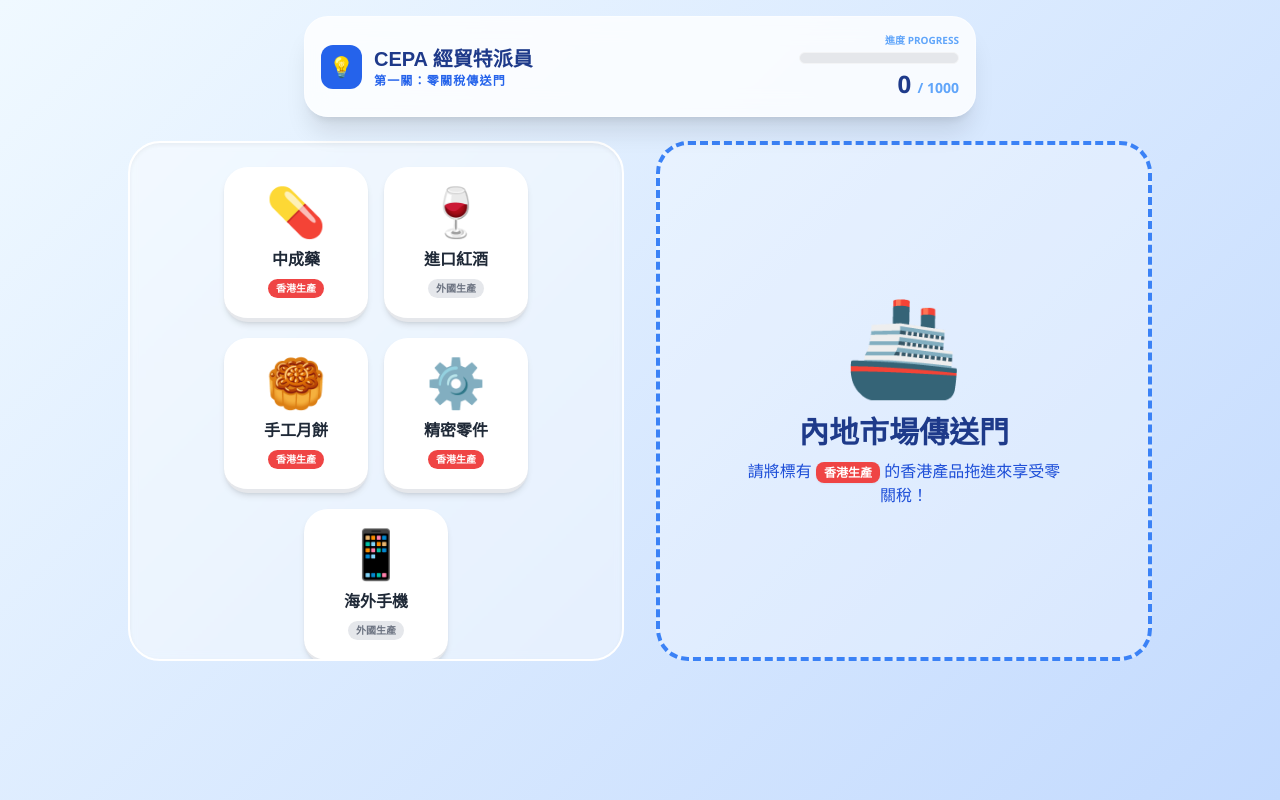
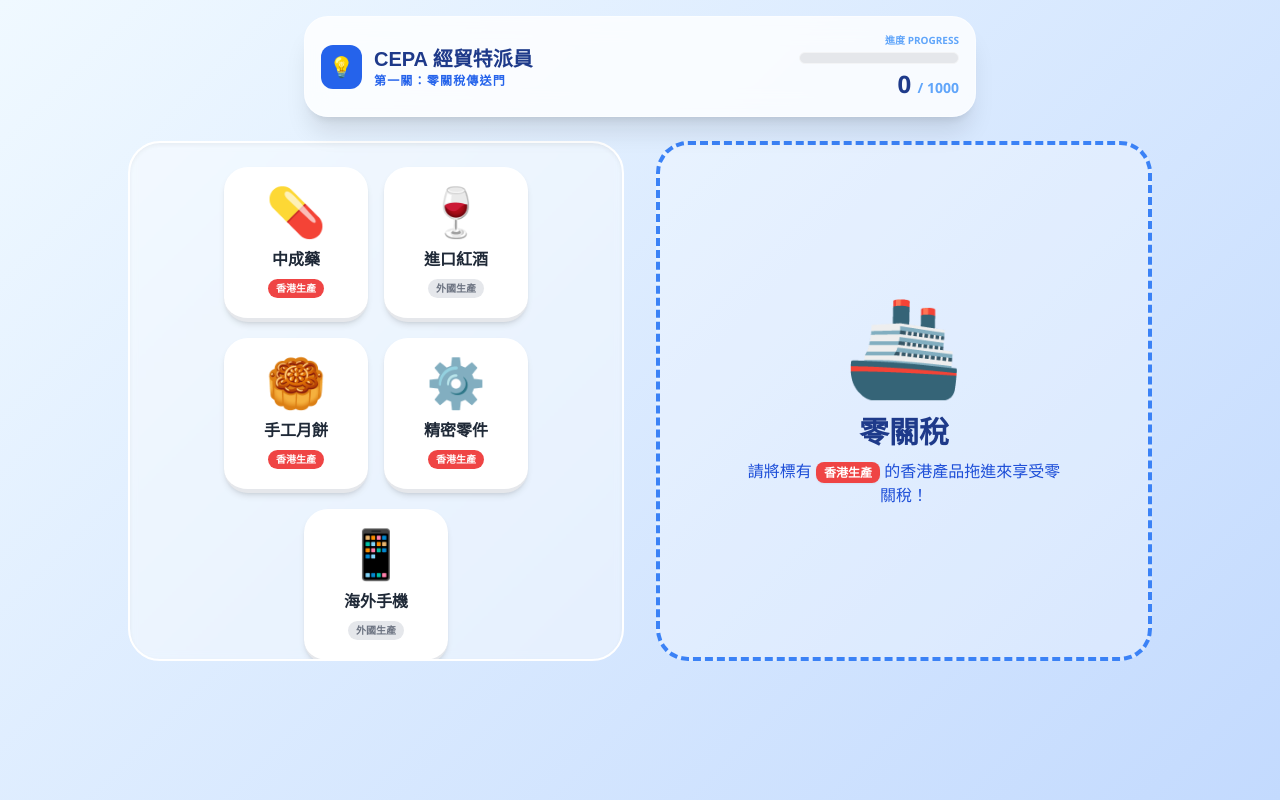
Before and after one commit to Fhmslik/4-sem3-CEPA, a plain HTML site: page index.html in a window 1280 px wide. Drawn offline with nearby package versions, Linux system fonts and the light colour scheme; a web font is replaced by a local one.

Commit message:
Change portal title text from 內地市場傳送門 to 零關稅

```diff
--- a/index.html
+++ b/index.html
@@ -123,7 +123,7 @@
         <div id="drop-zone" class="drop-zone h-full rounded-[2rem] flex flex-col items-center justify-center p-8 relative overflow-hidden">
             <div id="portal-content" class="flex flex-col items-center">
                 <div id="portal-icon" class="text-8xl mb-6 transition-all duration-500">🚢</div>
-                <h2 id="portal-text" class="text-3xl font-bold text-blue-900 game-font title-font mb-2 text-center">內地市場傳送門</h2>
+                <h2 id="portal-text" class="text-3xl font-bold text-blue-900 game-font title-font mb-2 text-center">零關稅</h2>
                 <p id="portal-subtext" class="text-center text-blue-700 font-medium max-w-xs">
                     請將標有 <span class="bg-red-500 text-white px-2 py-0.5 rounded-lg text-xs font-bold shadow-sm">香港生產</span> 的香港產品拖進來享受零關稅！
                 </p>
```
